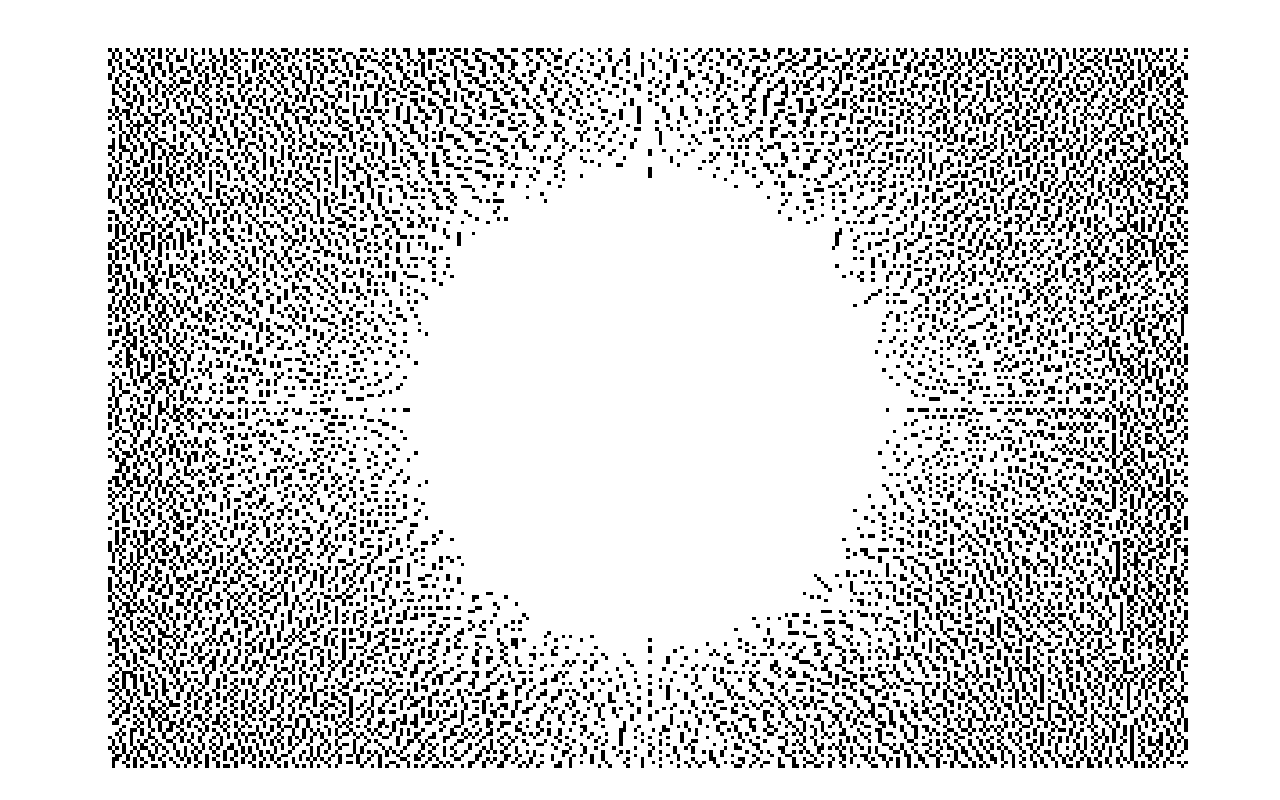
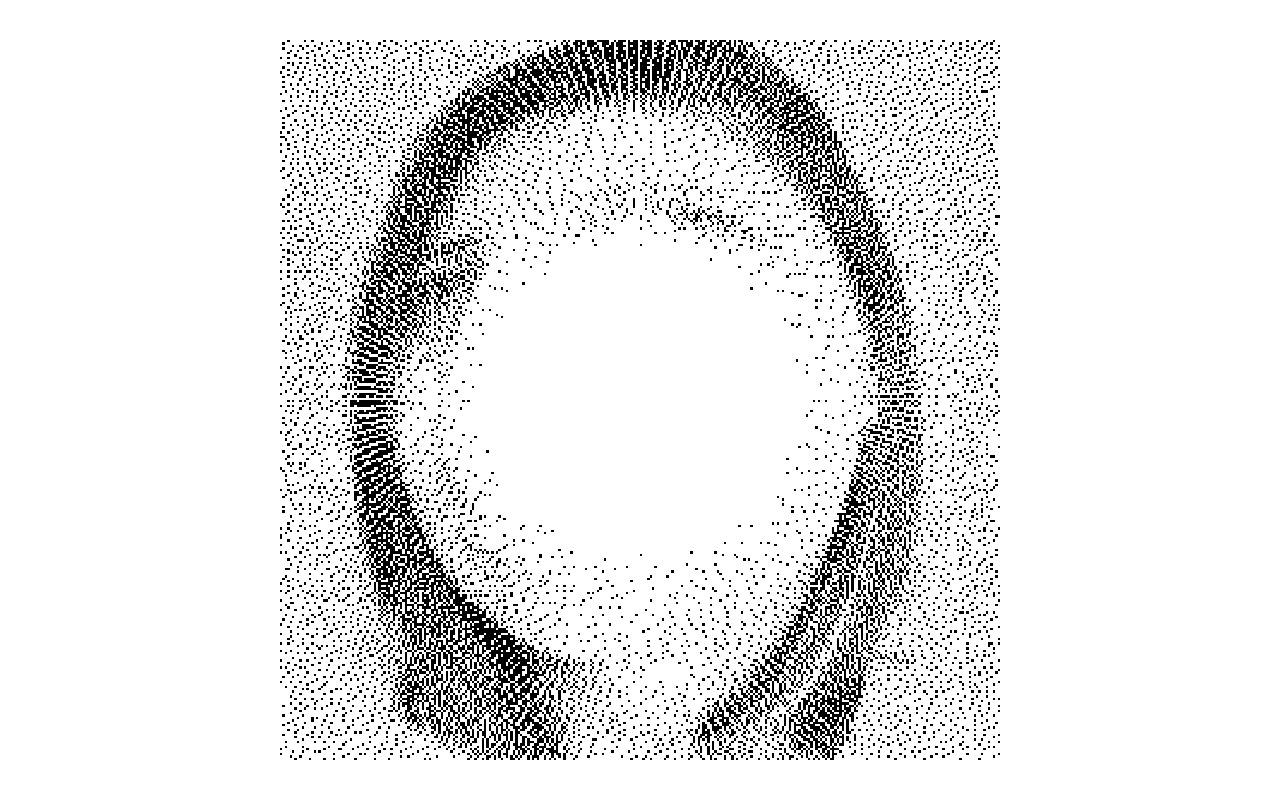
Before and after one commit to n-sayenko/n-sayenko.github.io, a plain HTML site: page index.html in a window 1280 px wide. Drawn offline with Linux system fonts and the light colour scheme; animation ran at ten frames a second.

Commit message:
different picture

```diff
--- a/index.html
+++ b/index.html
@@ -8,7 +8,9 @@
     <link rel="stylesheet" type="text/css" href="style.css" />
   </head>
   <body>
-    <canvas id="world" width="300" height="200"></canvas>
+    <section class="canvas">
+      <canvas id="world" width="300" height="300"></canvas>
+    </section>
     <script src="script.js"></script>
   </body>
 </html>
--- a/script.js
+++ b/script.js
@@ -1,10 +1,9 @@
 //should clean this
-const imgSrc =
-  "https://s3-us-west-2.amazonaws.com/s.cdpn.io/218538/nat-image.jpg";
+const imgSrc = "nataliya.jpg";
 const c = document.getElementById("world");
 const ctx = c.getContext("2d");
 const w = (c.width = 300);
-const h = (c.height = 200);
+const h = (c.height = 300);
 
 const bounds = c.getBoundingClientRect();
 let mx = w / 2;
--- a/style.css
+++ b/style.css
@@ -1,12 +1,18 @@
 canvas {
-  position: absolute;
-  width: calc(90vh * 1.5);
-  height: 90%;
-  top: 50%;
-  left: 50%;
-  transform: translate(-50%, -50%);
+  width: 90vh;
+  height: 90vh;
   box-sizing: border-box;
   image-rendering: pixelated;
+}
+
+.canvas {
+  display: flex;
+  align-items: center;
+  justify-content: center;
+  padding: 30px;
+  width: 100%;
+  height: 100%;
+  box-sizing: border-box;
 }
 html,
 body {
@@ -14,7 +20,7 @@ body {
   width: 100%;
   height: 100%;
   position: fixed;
-
+  margin: 0;
   overflow: hidden;
   height: 100vh;
 }
```
Also changed, not shown: nataliya.jpg (added), 1 other file.
